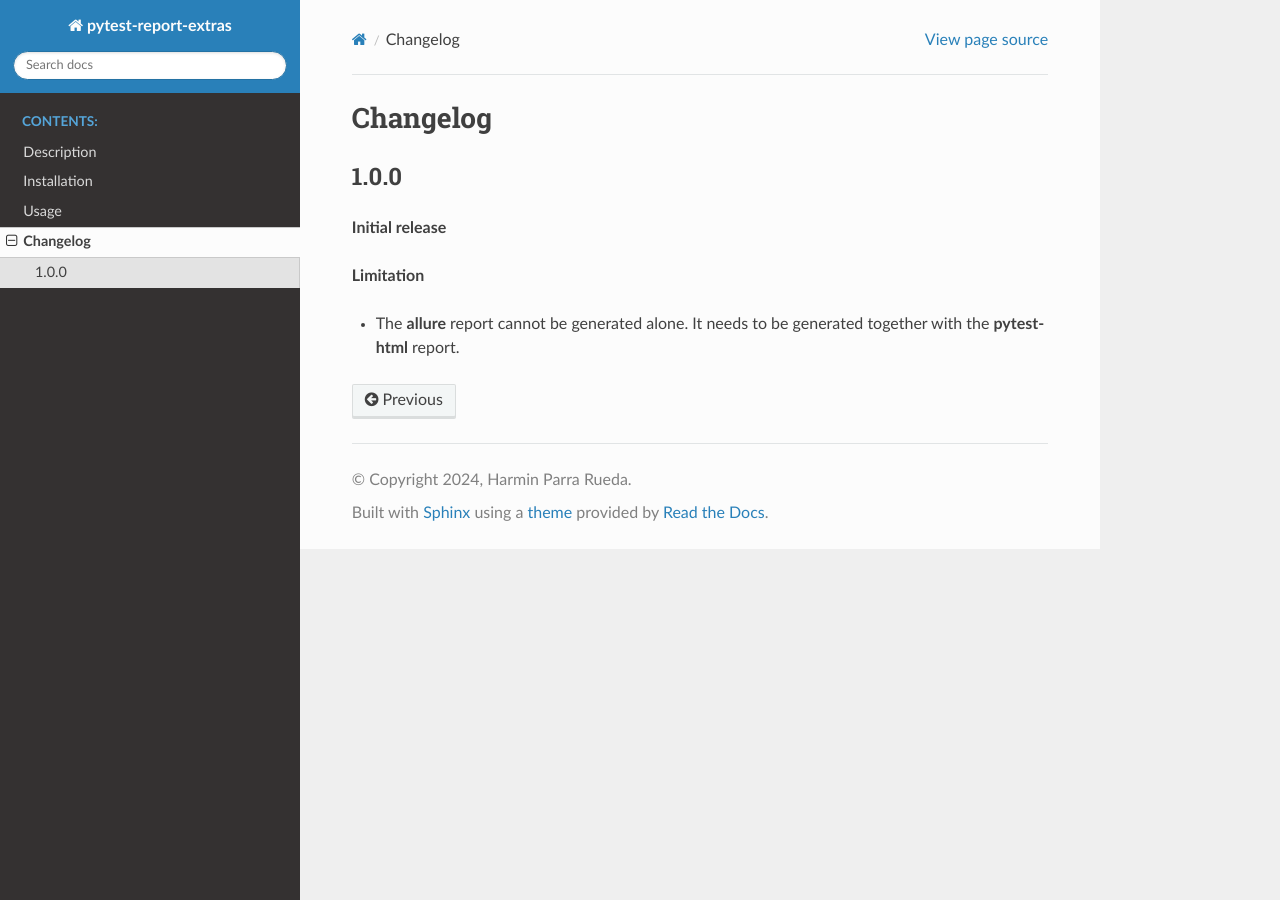
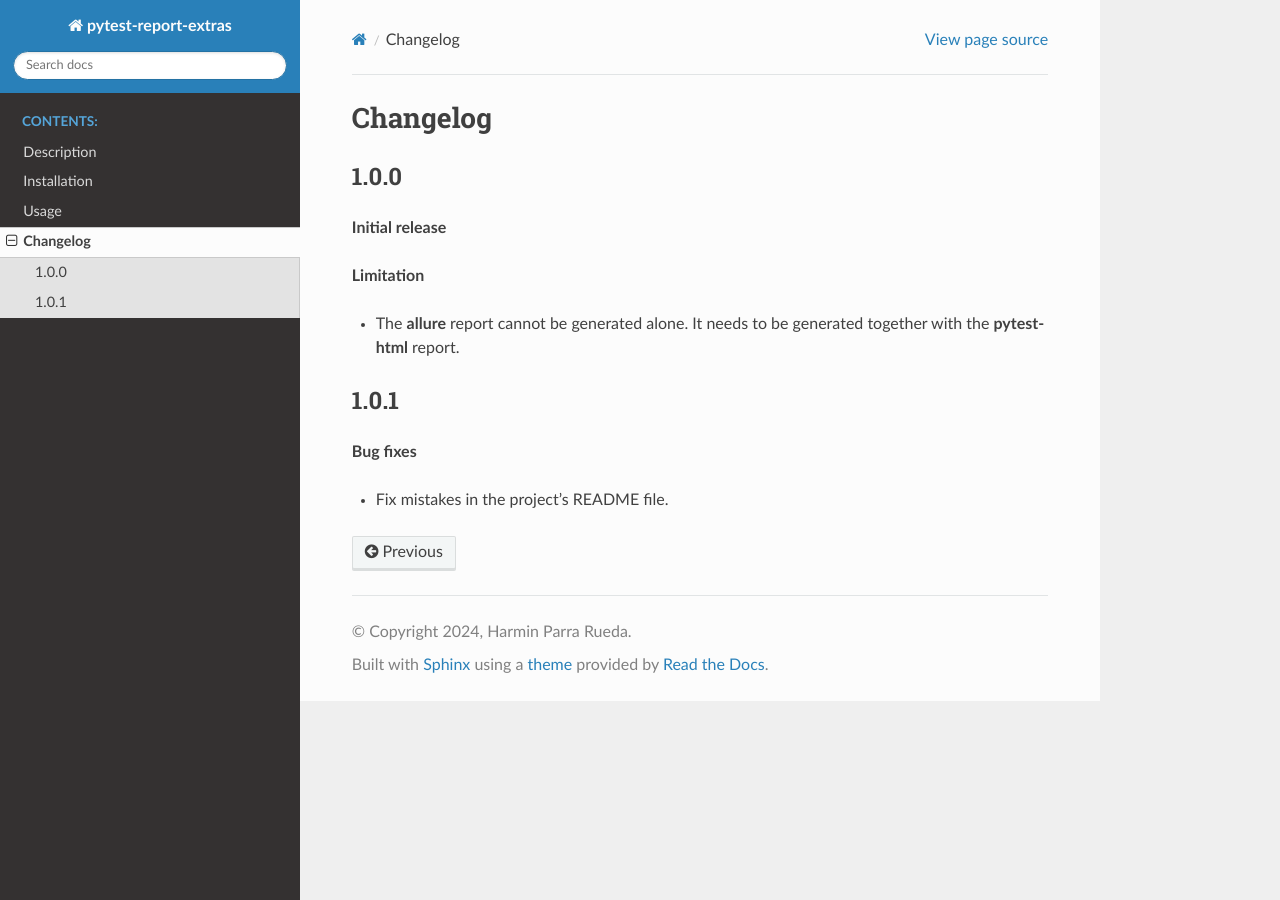
Before and after one commit to harmin-parra/pytest-report-extras, a Sphinx documentation site: the page built from docs/changelog.rst, in a window 1280 px wide. Built offline with Sphinx 7.4.7 and the Read the Docs theme 3.1.0, drawn with Linux system fonts in a browser that asks for light colours.

Commit message:
fix README file mistakes

```diff
--- a/docs/changelog.rst
+++ b/docs/changelog.rst
@@ -11,3 +11,11 @@ Changelog
 **Limitation**
 
 * The **allure** report cannot be generated alone. It needs to be generated together with the **pytest-html** report.
+
+
+1.0.1
+=====
+
+**Bug fixes**
+
+* Fix mistakes in the project's README file.
--- a/pyproject.toml
+++ b/pyproject.toml
@@ -5,7 +5,7 @@ build-backend = "flit_core.buildapi"
 
 [project]
 name = "pytest-report-extras"
-version = "1.0.0"
+version = "1.0.1"
 description = "Pytest plugin to enhance pytest-html and allure reports by adding comments, screenshots and webpage sources."
 readme = "README.md"
 #license = "MIT"
```
